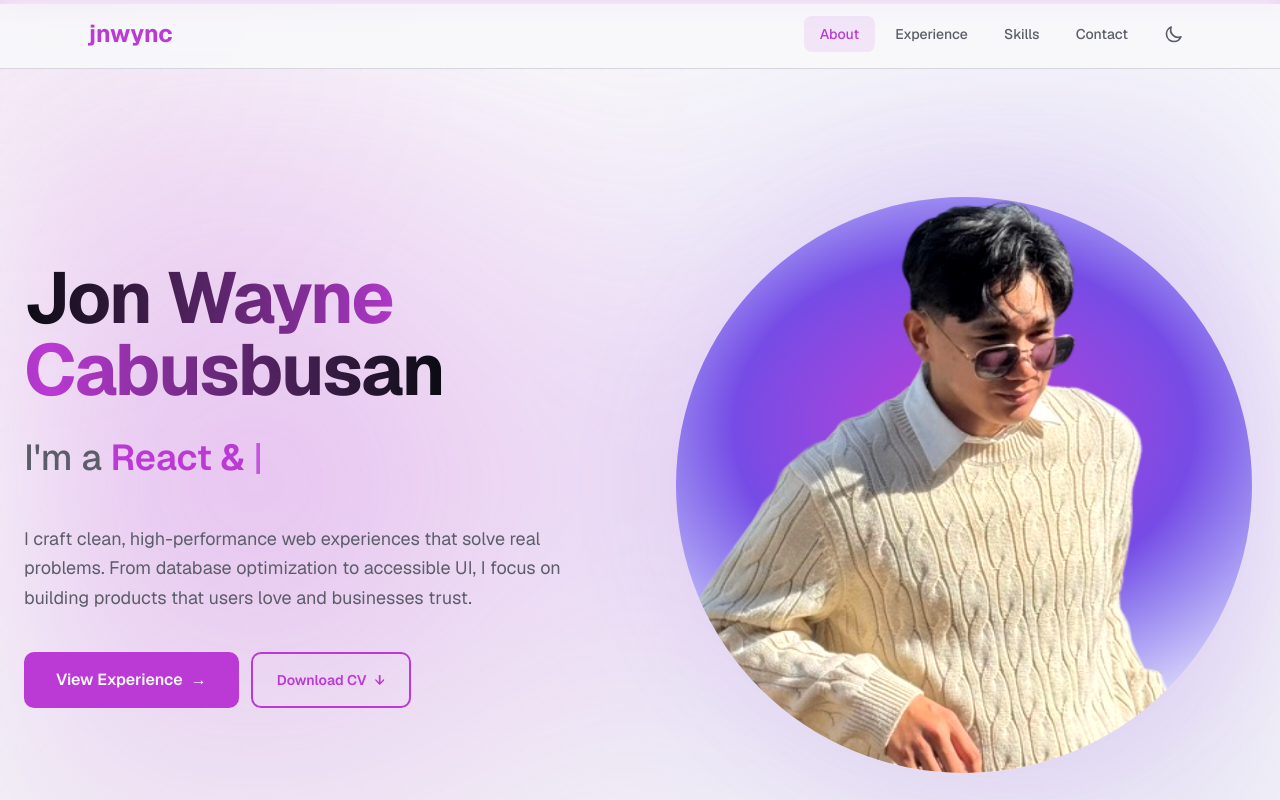
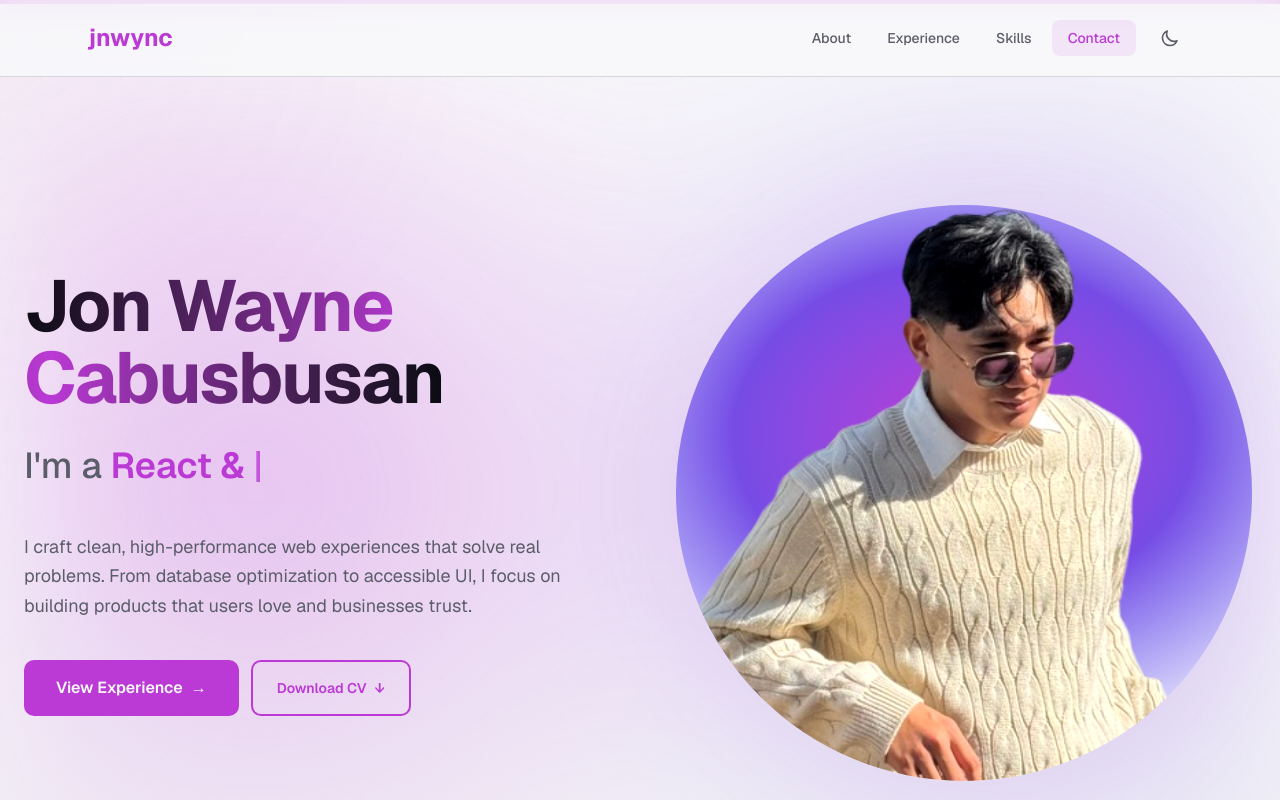
Before and after one commit to jnwync/devfolio, a Next.js app: page / in a window 1280 px wide. Shown: the top 800 px of the page. Built offline with nearby package versions, Linux system fonts and the light colour scheme.

Commit message:
feat: enhance Navigation component with improved scroll tracking and active section highlighting; update link click behavior for smoother scrolling and dynamic offset adjustment

```diff
--- a/app/components/Navigation.tsx
+++ b/app/components/Navigation.tsx
@@ -17,20 +17,29 @@ export default function Navigation() {
   ];
 
   useEffect(() => {
+    const sections = new Map<string, number>();
+
     const observer = new IntersectionObserver(
       (entries) => {
-        const visibleEntries = entries.filter((entry) => entry.isIntersecting);
+        entries.forEach((entry) => {
+          if (entry.isIntersecting) {
+            sections.set(entry.target.id, entry.intersectionRatio);
+          } else {
+            sections.delete(entry.target.id);
+          }
+        });
 
-        if (visibleEntries.length > 0) {
-          visibleEntries.sort((a, b) => b.intersectionRatio - a.intersectionRatio);
-          const mostVisibleSection = visibleEntries[0].target.id;
-
-          setActiveSection(mostVisibleSection);
+        // Find the section with the highest intersection ratio
+        if (sections.size > 0) {
+          const mostVisible = Array.from(sections.entries()).reduce((max, current) =>
+            current[1] > max[1] ? current : max
+          );
+          setActiveSection(mostVisible[0]);
         }
       },
       {
-        rootMargin: '-10% 0px -60% 0px',
-        threshold: [0, 0.1, 0.25, 0.5, 0.75, 1],
+        rootMargin: '-80px 0px -80px 0px',
+        threshold: [0, 0.1, 0.2, 0.3, 0.4, 0.5, 0.6, 0.7, 0.8, 0.9, 1],
       }
     );
 
@@ -41,17 +50,9 @@ export default function Navigation() {
       }
     });
 
-    const handleScroll = () => {
-      if (window.scrollY < 100) {
-        setActiveSection('about');
-      }
-    };
-
-    window.addEventListener('scroll', handleScroll, { passive: true });
-
     return () => {
       observer.disconnect();
-      window.removeEventListener('scroll', handleScroll);
+      sections.clear();
     };
   }, []);
 
@@ -59,8 +60,23 @@ export default function Navigation() {
     e.preventDefault();
     const element = document.querySelector(href);
     if (element) {
-      element.scrollIntoView({ behavior: 'smooth', block: 'start' });
-      setIsOpen(false);
+      const sectionId = href.slice(1); // Remove the '#' to get the id
+      setActiveSection(sectionId); // Immediately update active section
+      setIsOpen(false); // Close mobile menu first
+
+      // Small delay to ensure menu close animation completes
+      setTimeout(() => {
+        // Get actual nav height dynamically
+        const nav = document.querySelector('nav');
+        const navHeight = nav?.getBoundingClientRect().height || 64;
+        const elementPosition = element.getBoundingClientRect().top + window.scrollY;
+        const offsetPosition = elementPosition - navHeight;
+
+        window.scrollTo({
+          top: offsetPosition,
+          behavior: 'smooth'
+        });
+      }, 100);
     }
   };
 
@@ -73,10 +89,19 @@ export default function Navigation() {
   }, []);
 
   return (
-    <nav
-      className="sticky top-0 z-50 border-b border-border bg-background/95 backdrop-blur-md supports-backdrop-filter:bg-background/80"
-      aria-label="Main navigation"
-    >
+    <>
+      {/* Skip to main content link for keyboard users */}
+      <a
+        href="#main-content"
+        className="sr-only focus:not-sr-only focus:absolute focus:top-4 focus:left-4 focus:z-100 focus:px-4 focus:py-2 focus:bg-accent focus:text-accent-foreground focus:rounded-md focus:shadow-lg"
+      >
+        Skip to main content
+      </a>
+
+      <nav
+        className="sticky top-0 z-50 border-b border-border bg-background/95 backdrop-blur-md supports-backdrop-filter:bg-background/80"
+        aria-label="Main navigation"
+      >
       <div className="mx-auto max-w-6xl px-6 py-4">
         <div className="flex items-center justify-between">
           <a
@@ -117,7 +142,7 @@ export default function Navigation() {
 
             <button
               onClick={toggleTheme}
-              className="ml-2 p-2 rounded-md text-muted-foreground hover:text-foreground hover:bg-accent/10 transition-colors focus-visible:outline-2 focus-visible:outline-accent focus-visible:outline-offset-2"
+              className="ml-2 p-3 rounded-md text-muted-foreground hover:text-foreground hover:bg-accent/10 transition-colors focus-visible:outline-2 focus-visible:outline-accent focus-visible:outline-offset-2"
               aria-label={`Switch to ${theme === 'dark' ? 'light' : 'dark'} mode`}
             >
               {!mounted ? (
@@ -137,7 +162,7 @@ export default function Navigation() {
           <div className="flex items-center gap-2 md:hidden">
             <button
               onClick={toggleTheme}
-              className="p-2 rounded-md text-muted-foreground hover:text-foreground transition-colors"
+              className="p-3 rounded-md text-muted-foreground hover:text-foreground transition-colors focus-visible:outline-2 focus-visible:outline-accent focus-visible:outline-offset-2"
               aria-label={`Switch to ${theme === 'dark' ? 'light' : 'dark'} mode`}
             >
               {!mounted ? (
@@ -155,7 +180,7 @@ export default function Navigation() {
 
             <button
               onClick={() => setIsOpen(!isOpen)}
-              className="p-2 rounded-md text-foreground hover:bg-accent/10 transition-colors focus-visible:outline-2 focus-visible:outline-accent focus-visible:outline-offset-2"
+              className="p-3 rounded-md text-foreground hover:bg-accent/10 transition-colors focus-visible:outline-2 focus-visible:outline-accent focus-visible:outline-offset-2"
               aria-label={isOpen ? 'Close menu' : 'Open menu'}
               aria-expanded={isOpen}
               aria-controls="mobile-menu"
@@ -213,5 +238,6 @@ export default function Navigation() {
         </AnimatePresence>
       </div>
     </nav>
+    </>
   );
 }
```
